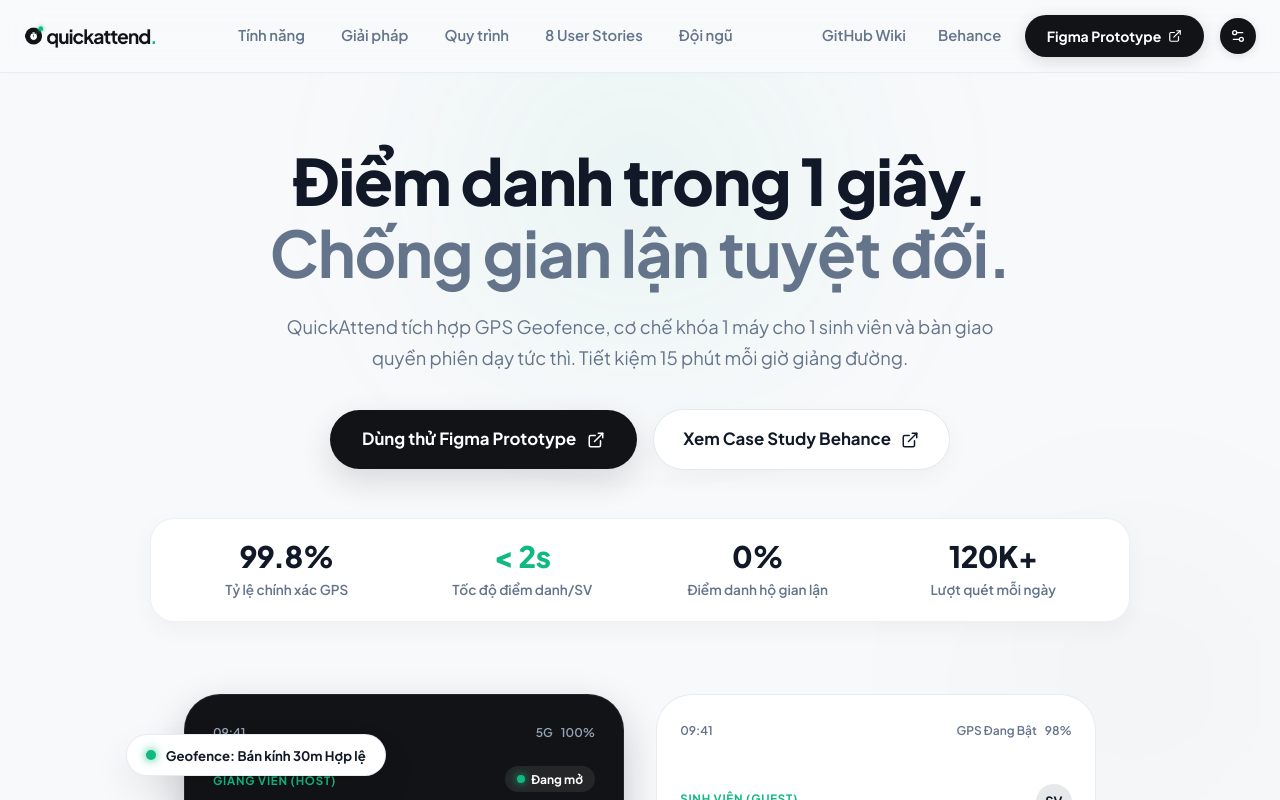
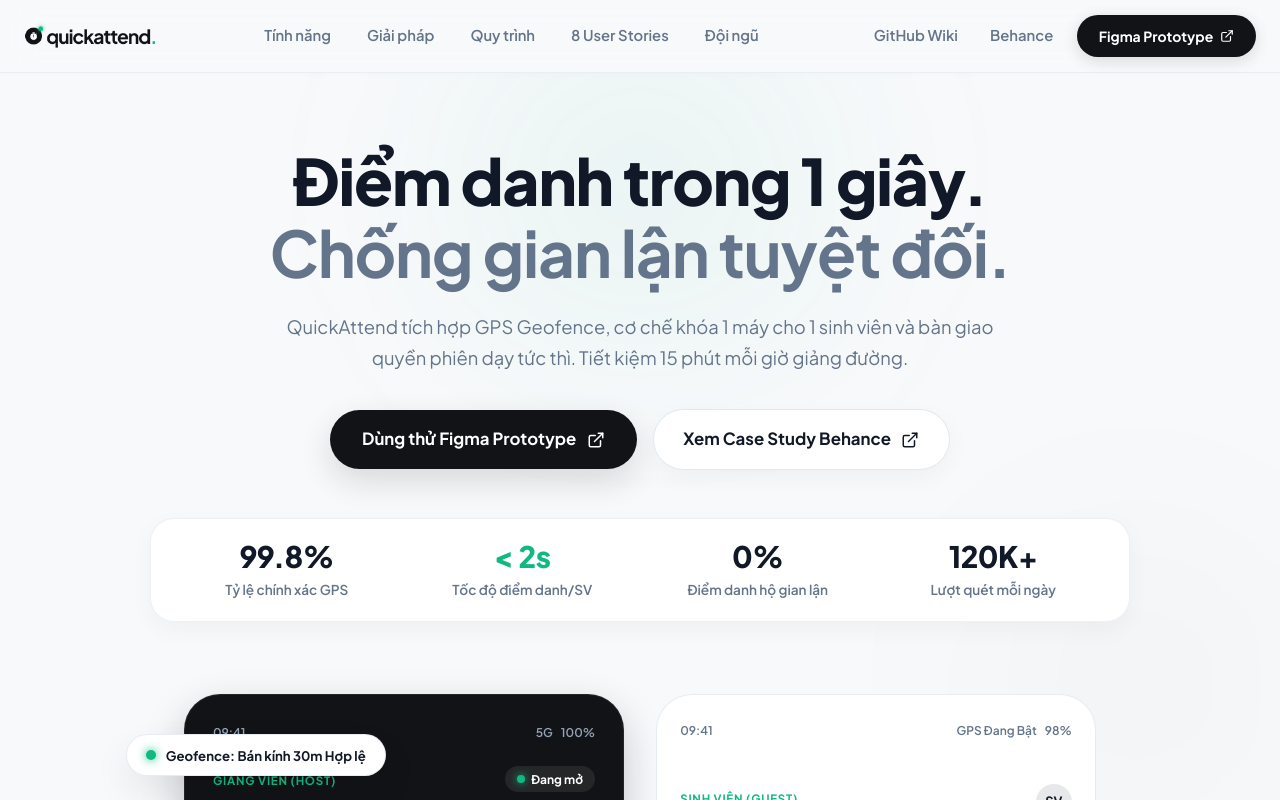
Before and after one commit to QuickAttend-Team/quickattend-landing, a React (Vite) app: page / in a window 1280 px wide. Shown: the top 800 px of the page. Built offline with nearby package versions, Linux system fonts and the light colour scheme.

Commit message:
feat(nav): remove link management modal and settings button for clean production UI

```diff
--- a/src/App.tsx
+++ b/src/App.tsx
@@ -9,31 +9,28 @@ import { UserStoriesSection } from './components/UserStoriesSection';
 import { TestimonialSection } from './components/TestimonialSection';
 import { CtaBannerSection } from './components/CtaBannerSection';
 import { Footer } from './components/Footer';
-import { LinkModal } from './components/LinkModal';
 
 const DEFAULT_FIGMA_URL = 'https://www.figma.com/proto/8xurgCtCj8ft46yGnAIMkU/QuickAttend?node-id=3-365&p=f&t=SxWYwvveouxwpJ6b-1&scaling=scale-down&content-scaling=fixed&page-id=0%3A1&starting-point-node-id=3%3A365&show-proto-sidebar=1';
 const DEFAULT_BEHANCE_URL = 'https://www.behance.net/gallery/259027739/QuickAttend-Dim-danh-mt-chm';
 const DEFAULT_WIKI_URL = 'https://github.com/QuickAttend-Team/QuickAttend/wiki';
 
 function App() {
-  const [figmaUrl, setFigmaUrl] = useState<string>(() => {
+  const [figmaUrl] = useState<string>(() => {
     const saved = localStorage.getItem('quickattend_figma_url');
     if (!saved || saved.includes('QuickAttend-App-Prototype')) return DEFAULT_FIGMA_URL;
     return saved;
   });
 
-  const [behanceUrl, setBehanceUrl] = useState<string>(() => {
+  const [behanceUrl] = useState<string>(() => {
     const saved = localStorage.getItem('quickattend_behance_url');
     if (!saved || saved.includes('QuickAttend-Smart-Attendance-System') || saved.includes('portfolio/editor')) return DEFAULT_BEHANCE_URL;
     return saved;
   });
 
-  const [wikiUrl, setWikiUrl] = useState<string>(() => {
+  const [wikiUrl] = useState<string>(() => {
     const saved = localStorage.getItem('quickattend_wiki_url');
     return saved || DEFAULT_WIKI_URL;
   });
-
-  const [isModalOpen, setIsModalOpen] = useState<boolean>(false);
 
   useEffect(() => {
     localStorage.setItem('quickattend_figma_url', figmaUrl);
@@ -47,17 +44,10 @@ function App() {
     localStorage.setItem('quickattend_wiki_url', wikiUrl);
   }, [wikiUrl]);
 
-  const handleSaveLinks = (newFigma: string, newBehance: string, newWiki?: string) => {
-    if (newFigma) setFigmaUrl(newFigma);
-    if (newBehance) setBehanceUrl(newBehance);
-    if (newWiki) setWikiUrl(newWiki);
-  };
-
   return (
     <div className="landing-root__container_01" data-component="QuickAttendApp">
       {/* Top Sticky Navigation Bar */}
       <Navbar
-        onOpenLinkModal={() => setIsModalOpen(true)}
         figmaUrl={figmaUrl}
         behanceUrl={behanceUrl}
         wikiUrl={wikiUrl}
@@ -88,16 +78,6 @@ function App() {
 
       {/* Global Footer with CO3043 Team Information */}
       <Footer wikiUrl={wikiUrl} />
-
-      {/* Dynamic Link Update Modal for 23h15 Handover */}
-      <LinkModal
-        isOpen={isModalOpen}
-        onClose={() => setIsModalOpen(false)}
-        figmaUrl={figmaUrl}
-        behanceUrl={behanceUrl}
-        wikiUrl={wikiUrl}
-        onSave={handleSaveLinks}
-      />
     </div>
   );
 }
--- a/src/components/Navbar.tsx
+++ b/src/components/Navbar.tsx
@@ -1,16 +1,14 @@
 import React from 'react';
-import { ExternalLink, Settings2 } from 'lucide-react';
+import { ExternalLink } from 'lucide-react';
 import logoImg from '../assets/logo.png';
 
 interface NavbarProps {
-  onOpenLinkModal: () => void;
   figmaUrl: string;
   behanceUrl: string;
   wikiUrl?: string;
 }
 
 export const Navbar: React.FC<NavbarProps> = ({
-  onOpenLinkModal,
   figmaUrl,
   behanceUrl,
   wikiUrl = 'https://github.com/QuickAttend-Team/QuickAttend/wiki',
@@ -36,7 +34,7 @@ export const Navbar: React.FC<NavbarProps> = ({
           <a href="#doi-ngu" className="navbar__nav_link_01">Đội ngũ</a>
         </nav>
 
-        {/* Actions & CTAs: Behance + GitHub Wiki + Figma black pill + Settings circle button */}
+        {/* Actions & CTAs: Behance + GitHub Wiki + Figma black pill */}
         <div className="navbar__actions_01">
           <a
             href={wikiUrl}
@@ -68,16 +66,6 @@ export const Navbar: React.FC<NavbarProps> = ({
             <span>Figma Prototype</span>
             <ExternalLink size={14} />
           </a>
-
-          <button
-            type="button"
-            onClick={onOpenLinkModal}
-            className="navbar__button_avatar_01"
-            title="Cài đặt link nộp bài"
-            aria-label="Cài đặt link nộp bài"
-          >
-            <Settings2 size={16} />
-          </button>
         </div>
       </div>
     </header>
```
